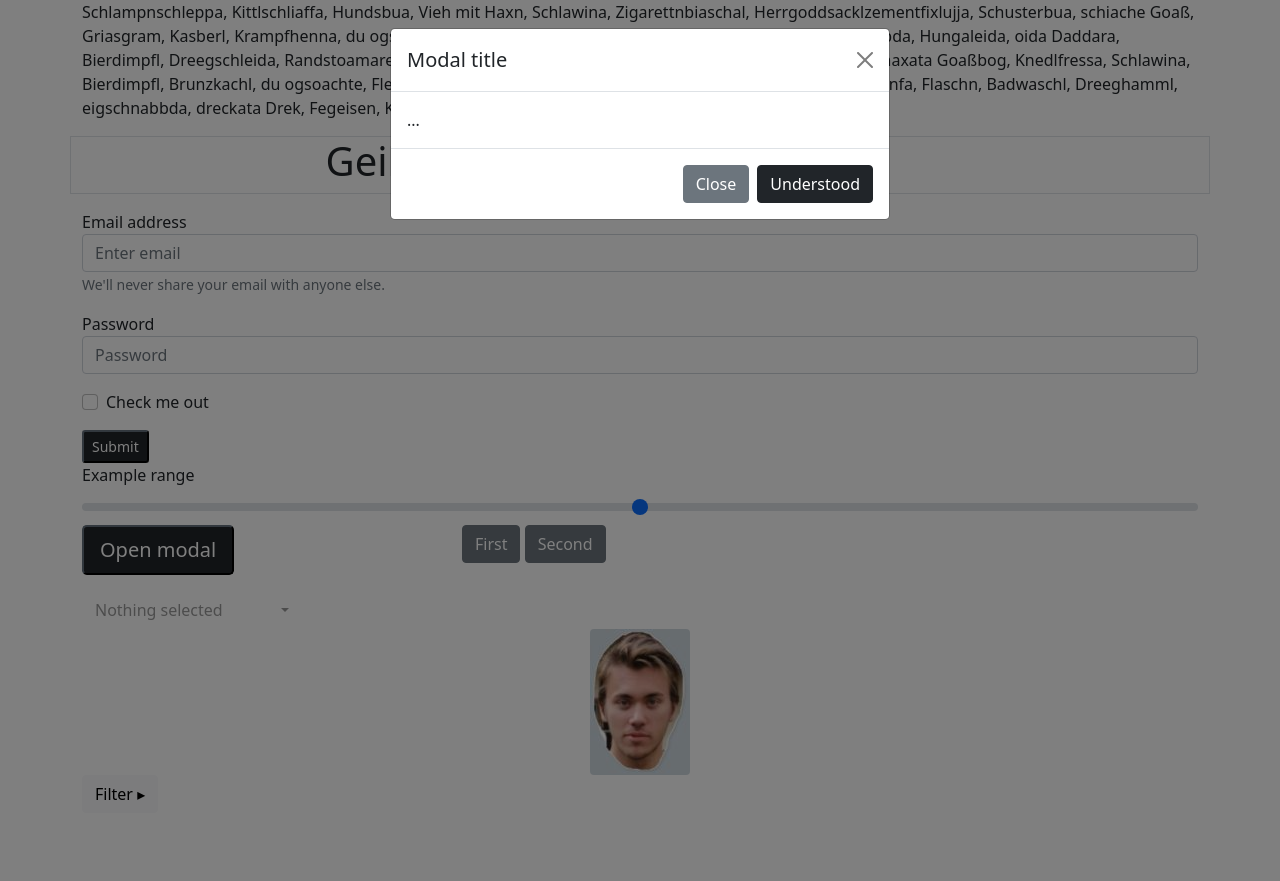
After one commit to DHBW-FN-TIT20/essensfindung, a Python web app: template templates/examples/example.html in a window 1280 px wide, after a click on "Open modal". The commit adds this page. Run offline with Jinja, Linux system fonts and the light colour scheme; the template is opened without the code that fills it, so the values that code supplies are empty; some libraries are stand-ins or nearby versions.

Commit message:
Implementation of example.html

```diff
--- a/main.py
+++ b/main.py
@@ -7,7 +7,8 @@ import fastapi
 import uvicorn
 from starlette.staticfiles import StaticFiles
 
-from views import home
+from views import home, restaurant
+
 
 app = fastapi.FastAPI()
 
@@ -47,6 +48,7 @@ def configure_routing():
     """Add / Configure all router for FastAPI"""
     app.mount("/static", StaticFiles(directory="static"), name="static")
     app.include_router(home.router)
+    app.include_router(restaurant.router)
 
 
 def configure_database():
@@ -55,6 +57,6 @@ def configure_database():
 
 if __name__ == "__main__":
     configure()
-    uvicorn.run(app, port=8000, host="127.0.0.1")
+    uvicorn.run(app, port=8000, host="192.168.178.44")
 else:
     configure()
--- /dev/null
+++ b/templates/examples/example.html
@@ -0,0 +1,119 @@
+{% extends "shared/layout.html" %}
+
+{% block content %}
+<div class="row">
+    <div class="col-12">
+        <p>
+            Schlampnschleppa, Kittlschliaffa, Hundsbua, Vieh mit Haxn, Schlawina, Zigarettnbiaschal, Herrgoddsacklzementfixlujja, Schusterbua, schiache Goaß, Griasgram, Kasberl, Krampfhenna, du ogsoachte, Gscheidhaferl, Spinotfressa, Wuidsau, Badhur, eigschnabbda, Hungaleida, oida Daddara, Bierdimpfl, Dreegschleida, Randstoamare, Griggalheudda, Krampfhenna, Grachal, damischa Depp, krummhaxata Goaßbog, Knedlfressa, Schlawina, Bierdimpfl, Brunzkachl, du ogsoachte, Flegel, Pfundhamme, Daamaluudscha, bsuffas Wagscheidl, Bauernfünfa, Flaschn, Badwaschl, Dreeghamml, eigschnabbda, dreckata Drek, Fegeisen, Krippnmandl!
+        </p>
+    </div>
+</div>
+<div class="row mb-3">
+    <div class="col-4 border">
+        <h1 class="d-flex justify-content-end">Geiler</h1>
+    </div>
+    <div class="col-4 border">
+        <h1 class="d-flex justify-content-center">Scheiß</h1>
+    </div>
+    <div class="col-4 border">
+        <h1 class="d-flex justify-content-start">!</h1>
+    </div>
+</div>
+<div class="row">
+    <form>
+        <div class="form-group">
+            <label for="exampleInputEmail1">Email address</label>
+            <input type="email" class="form-control" id="exampleInputEmail1" aria-describedby="emailHelp" placeholder="Enter email">
+            <small id="emailHelp" class="form-text text-muted">We'll never share your email with anyone else.</small>
+        </div>
+        <div class="form-group my-3">
+            <label for="exampleInputPassword1">Password</label>
+            <input type="password" class="form-control" id="exampleInputPassword1" placeholder="Password">
+        </div>
+        <div class="form-check mb-3">
+            <input type="checkbox" class="form-check-input" id="exampleCheck1">
+            <label class="form-check-label" for="exampleCheck1">Check me out</label>
+        </div>
+        <button type="submit" class="btn-sm btn-dark">Submit</button>
+    </form>
+</div>
+<div class="row">
+    <form>
+        <label for="customRange2" class="form-label">Example range</label>
+        <input type="range" class="form-range" min="1" max="5" id="customRange2">
+    </form>
+</div>
+<div class="row mb-3">
+    <div class="col-4">
+        <button class="btn-lg btn-dark py-6" type="button" data-bs-toggle="modal" data-bs-target="#modalExample">Open modal</button>
+    </div>
+    <div class="col-8">
+        <div class="d-grid gap-2 d-md-block">
+            <input type="checkbox" class="btn-check col-4" id="btn-check1" autocomplete="off">
+            <label class="btn btn-secondary" for="btn-check1">First</label>
+
+            <input type="checkbox" class="btn-check" id="btn-check2" autocomplete="off">
+            <label class="btn btn-secondary" for="btn-check2">Second</label>
+        </div>
+    </div>
+</div>
+<div class="row">
+    <div class="col-12">
+        <select class="selectpicker" multiple>
+            <option>Mustard</option>
+            <option>Ketchup</option>
+            <option>Barbecue</option>
+        </select>
+    </div>
+</div>
+<div class="row">
+    <div class="col-12">
+        <div class="text-center">
+            <img src="static/img/glaser.jpg" class="rounded" alt="...">
+          </div>
+    </div>
+</div>
+<div class="row">
+    <div class="col-12">
+        <h1 class="btn btn-light" onclick="change_text()" data-bs-toggle="collapse" href="#collapseExample" id="filterbtn" role="button" aria-expanded="false" aria-controls="collapseExample">
+            Filter ▸
+        </h1>
+    </div>
+    <div class="collapse" id="collapseExample">
+        <div class="card card-body">
+          Some placeholder content for the collapse component. This panel is hidden by default but revealed when the user activates the relevant trigger.
+        </div>
+    </div>
+</div>
+
+<!-- Modal -->
+<div class="modal fade" id="modalExample" data-bs-keyboard="false" tabindex="-1" aria-labelledby="staticBackdropLabel" aria-hidden="true">
+    <div class="modal-dialog">
+      <div class="modal-content">
+        <div class="modal-header">
+          <h5 class="modal-title" id="staticBackdropLabel">Modal title</h5>
+          <button type="button" class="btn-close" data-bs-dismiss="modal" aria-label="Close"></button>
+        </div>
+        <div class="modal-body">
+          ...
+        </div>
+        <div class="modal-footer">
+          <button type="button" class="btn btn-secondary" data-bs-dismiss="modal">Close</button>
+          <a href="/findrestaurant/?test1=0" type="button" class="btn btn-dark">Understood</a>
+        </div>
+      </div>
+    </div>
+</div>
+
+<script>
+
+    function change_text(){
+
+        if(document.getElementById("filterbtn").innerText == "Filter ▸"){
+            document.getElementById("filterbtn").innerText = "Filter ▾";
+        } else {
+            document.getElementById("filterbtn").innerText = "Filter ▸";
+        }
+    }
+</script>
+{% endblock %}
--- a/templates/home/index.html
+++ b/templates/home/index.html
@@ -12,7 +12,7 @@
     <br>
     <br>
     <p class="lead">
-        The <a href="/templates/home/search.html">Click here. It's soo good.</a>
+        The <a href="/findrestaurant/?test=0">Click here. It's soo good.</a>
         <br>
         <br>
         <strong>Endpoints</strong>
--- a/templates/shared/layout.html
+++ b/templates/shared/layout.html
@@ -1,41 +1,34 @@
 <!DOCTYPE html>
 
-<html lang="en-us">
+<html lang="de-DE">
 <head>
     <meta charset="utf-8">
     <meta http-equiv="X-UA-Compatible" content="IE=edge">
     <meta name="viewport" content="width=device-width, initial-scale=1.0">
-    <meta name="description" content="Talk Python Weather API for educational purposes, built with FastAPI & Python 3">
     <meta name="author" content="Florian Herkommer, Baldur Siegel, David Felder, Florian Glaser, Jonas Straub">
+    <title>Essensfindung</title>
+    <link rel="stylesheet" href="/static/css/bootstrap.min.css">
+    <!-- Latest compiled and minified CSS -->
+    <link rel="stylesheet" href="https://cdn.jsdelivr.net/npm/bootstrap-select@1.14.0-beta2/dist/css/bootstrap-select.min.css">
 
-    <title>Essensfindung</title>
 
-    <link rel="stylesheet" href="/static/css/bootstrap.min.css">
 </head>
 
 <body>
 
-<div class="starter-template">
+<div>
     <div class="container">
-        <div class="row">
-            <div class=".col-xs-6 .col-sm-4">
-            </div>
-            <div class=".col-xs-6 .col-sm-4">
-                <div>
-
-                    {% block content %}
-                    <div class="content">
-                        THIS PAGE HAS NO CONTENT
-                    </div>
-                    {% endblock %}
-
-                </div>
-            </div>
-            <div class=".col-xs-6 .col-sm-4">
-            </div>
+        {% block content %}
+        <div class="content">
+            THIS PAGE HAS NO CONTENT
         </div>
+        {% endblock %}
     </div>
 </div>
+<script src="/static/js/bootstrap.bundle.min.js" crossorigin="anonymous"></script>
+<!-- Latest compiled and minified JavaScript -->
+<script src="https://cdn.jsdelivr.net/npm/jquery@3.6.0/dist/jquery.min.js"></script>
+<script src="https://cdn.jsdelivr.net/npm/bootstrap-select@1.14.0-beta2/dist/js/bootstrap-select.min.js"></script>
 
 </body>
 </html>
```
Also changed, not shown: templates/home/search.html (+31 -4 lines), views/home.py (+11 -1 lines), views/restaurant.py (added, +13 -0 lines), static/img/glaser.JPG (added), templates/restaurant/restaurant_filter.html (added), templates/restaurant/restaurant_result.html (added), 2 other files.
